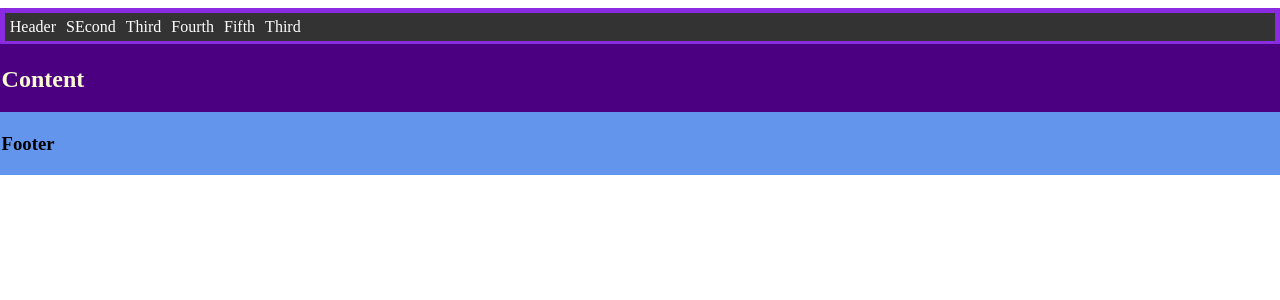
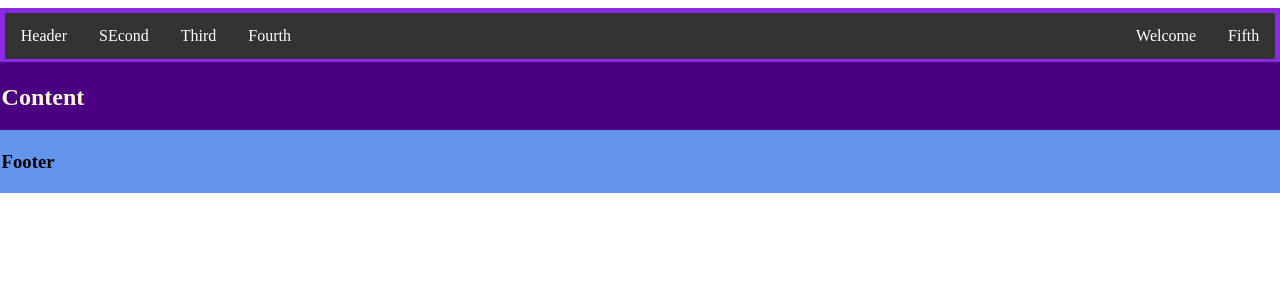
Before and after one commit to akinniyThomas/EBC_Project, a Django app: page / in a window 1280 px wide. Shown: the top 300 px of the page. Run offline with Django 3.2, Linux system fonts and the light colour scheme.

Commit message:
still on menu nav bar(kind of satisfied with the this)

```diff
--- a/EBC_Project/ebc_app/static/ebc_app/style.css
+++ b/EBC_Project/ebc_app/static/ebc_app/style.css
@@ -32,10 +32,10 @@ li{
     float:left;
 }
 
-li a{
+li a, li.right{
     display:inline-block;
     color: white;
-    padding: 5px;
+    padding: 14px 16px;
     text-align:center;
     text-decoration:none;
 }
@@ -43,3 +43,11 @@ li a{
 li a:hover{
     background-color:#111;
 }
+
+li.right{
+    float:right;
+}
+
+.homer{
+    /*font-size: 40px;*/
+}
--- a/EBC_Project/ebc_app/templates/ebc_app/index.html
+++ b/EBC_Project/ebc_app/templates/ebc_app/index.html
@@ -2,12 +2,12 @@
 
 {% block header %}
     <ul>
-        <li><a href="">Header</a></li>
+        <li class="homer"><a href="">Header</a></li>
         <li><a href="">SEcond</a></li>
         <li><a href="">Third</a></li>
         <li><a href="">Fourth</a></li>
-        <li><a href="">Fifth</a></li>
-        <li><a href="">Third</a></li>
+        <li class="right"><div>Fifth</div></li>
+        <li class="right"><div>Welcome</div></li>
      </ul>
 {% endblock %}
 
```
